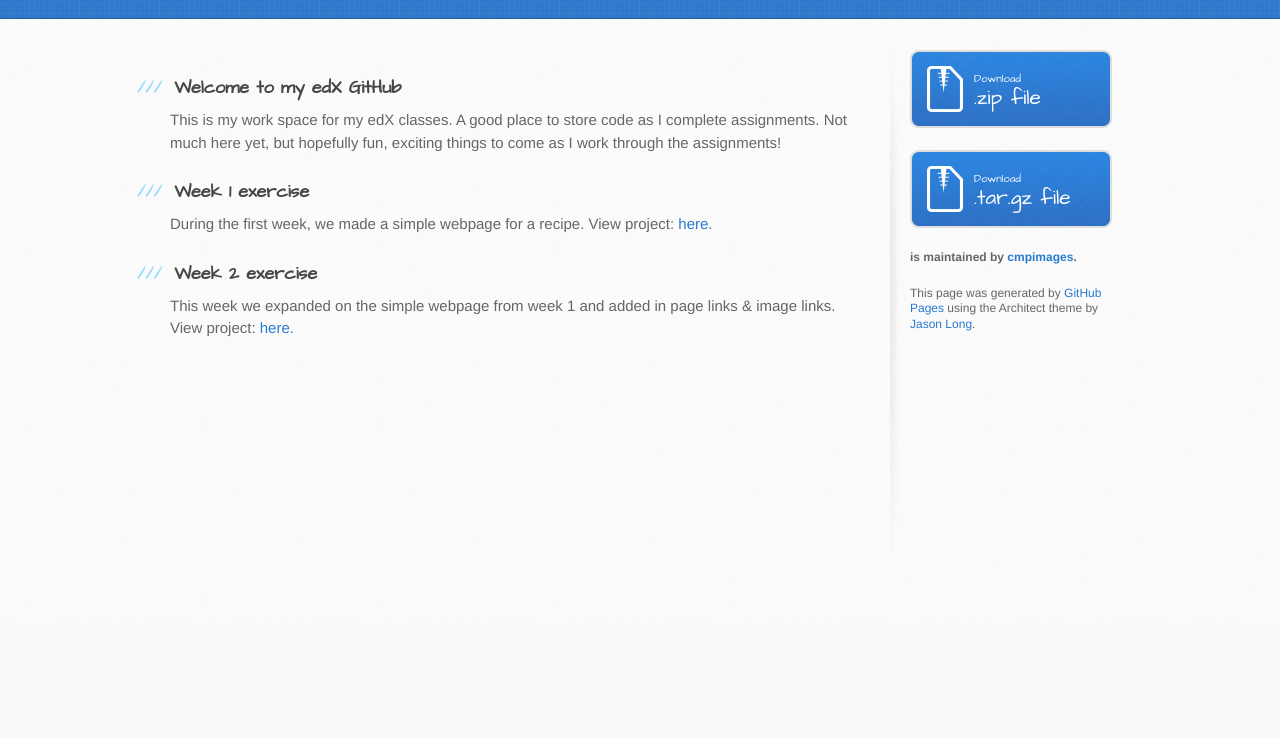
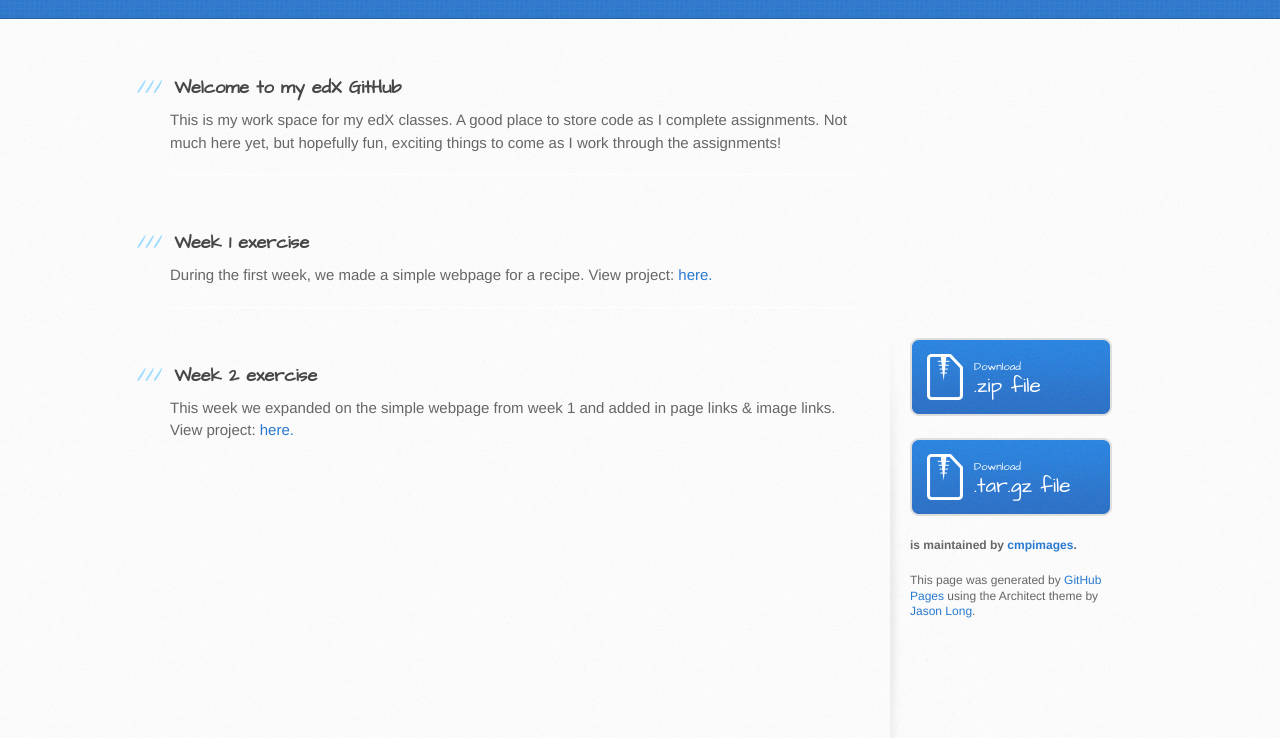
Before and after one commit to cmpimages/CMPedX, a plain HTML site: page index.html in a window 1280 px wide. Shown: the part 182-920 px from the top of the page. Before the commit the page ends 800 px from the top, so only its background shows below. Drawn offline with Linux system fonts and the light colour scheme.

Commit message:
Update index.html

```diff
--- a/index.html
+++ b/index.html
@@ -33,12 +33,18 @@
 
 <p>This is my work space for my edX classes. A good place to store code as I complete assignments. Not much here yet, but hopefully fun, exciting things to come as I work through the assignments!</p>
 
-<h3>
+    <div id="content-wrapper">
+      <div class="inner clearfix">
+        <section id="main-content">
+          <h3>
 <a id="week-1-exercise" class="anchor" href="#week-1-exercise" aria-hidden="true"><span aria-hidden="true" class="octicon octicon-link"></span></a>Week 1 exercise</h3>
 
 <p>During the first week, we made a simple webpage for a recipe. View project: <a href="CMPedX/recipe_w1_project.html">here.</a></p>
 
-<h3>
+    <div id="content-wrapper">
+      <div class="inner clearfix">
+        <section id="main-content">
+          <h3>
 <a id="week-2-exercise" class="anchor" href="#week-2-exercise" aria-hidden="true"><span aria-hidden="true" class="octicon octicon-link"></span></a>Week 2 exercise</h3>
 
 <p>This week we expanded on the simple webpage from week 1 and added in page links & image links. View project: <a href="CMPedX/recipe_w2_project.html">here.</a></p>
```
